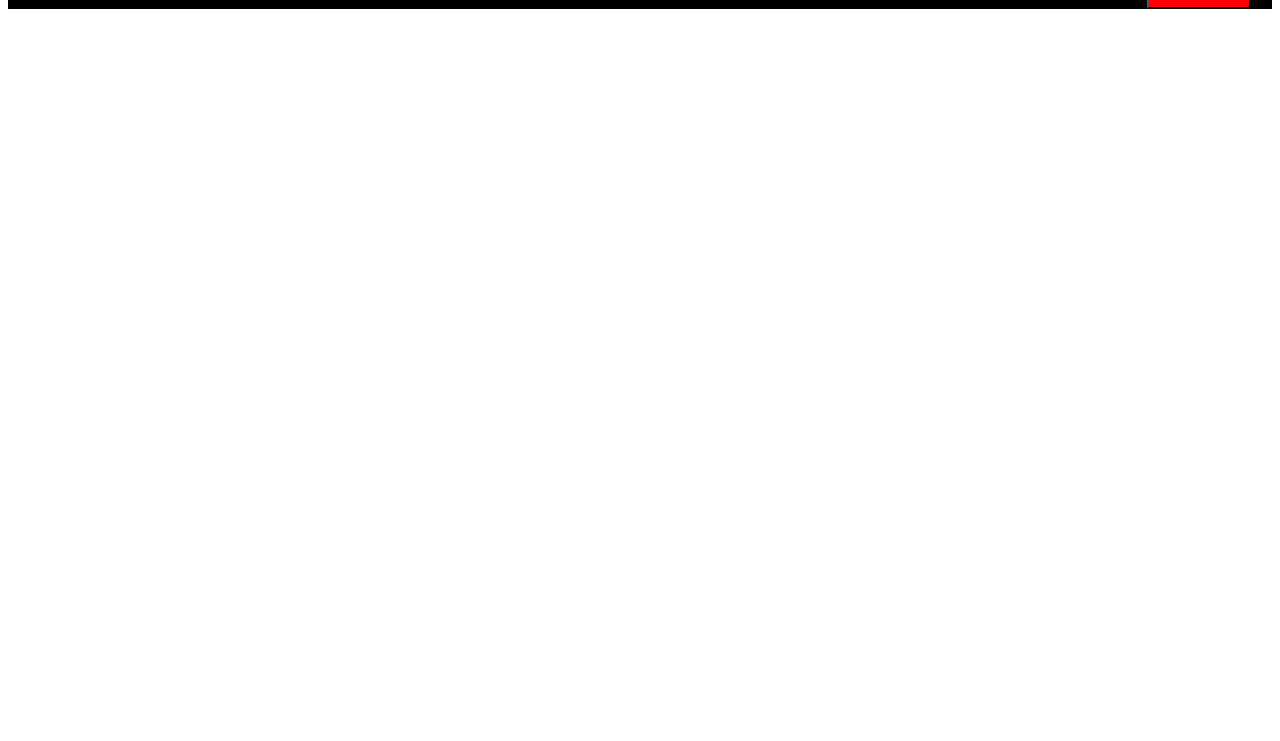
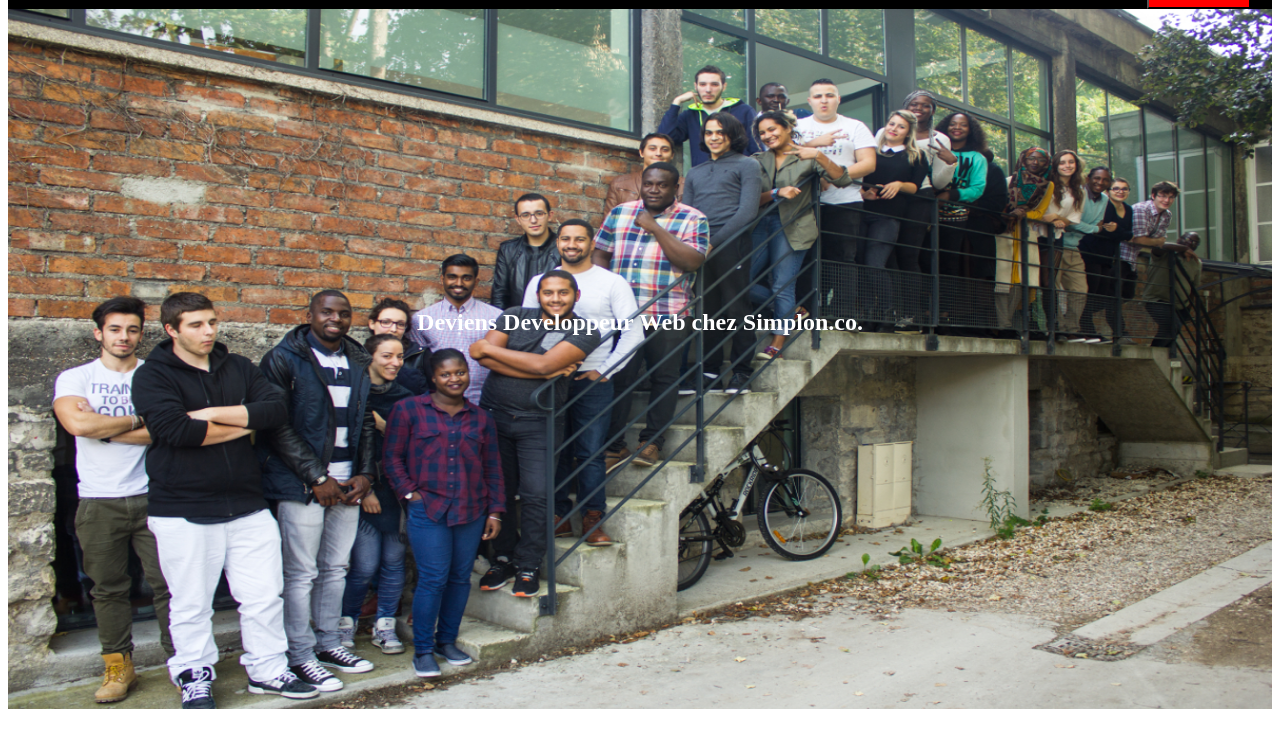
Before and after one commit to haz31/Evaluation, a plain HTML site: page index.html in a window 1280 px wide. Shown: the part 59-800 px from the top of the page. Drawn offline with Linux system fonts and the light colour scheme.

Commit message:
Rajout de la section

```diff
--- a/index.html
+++ b/index.html
@@ -25,18 +25,14 @@
     	</nav>
     </header>
 
-    <section>
 
 
+ <section>
+ 	<img  class="teste"  src="FOND.jpg">
+ 	<h1>Deviens Developpeur Web chez Simplon.co.</h1>
 
 
-
-
-
-
-
-    </section>
-
+ </section>
 
 
 
--- a/style.css
+++ b/style.css
@@ -33,6 +33,29 @@ h5 {
 	color: #FFFFFF
 }
 
-section{
-	background-color: red;
+p {
+  font-size: 1.5em;
+  color: snow;
+  background-color: transparent;
+  background-image: none;
 }
+
+section {
+
+   display: flex;
+   justify-content: space-around;
+   flex-direction: column;
+   align-items: center;
+
+}
+.teste{
+	  width: 100%;
+      height: 700px;
+
+}
+
+h1{
+	color: #FFFFFF;
+	text-decoration: none;
+	margin-top: -400px;
+}
```
